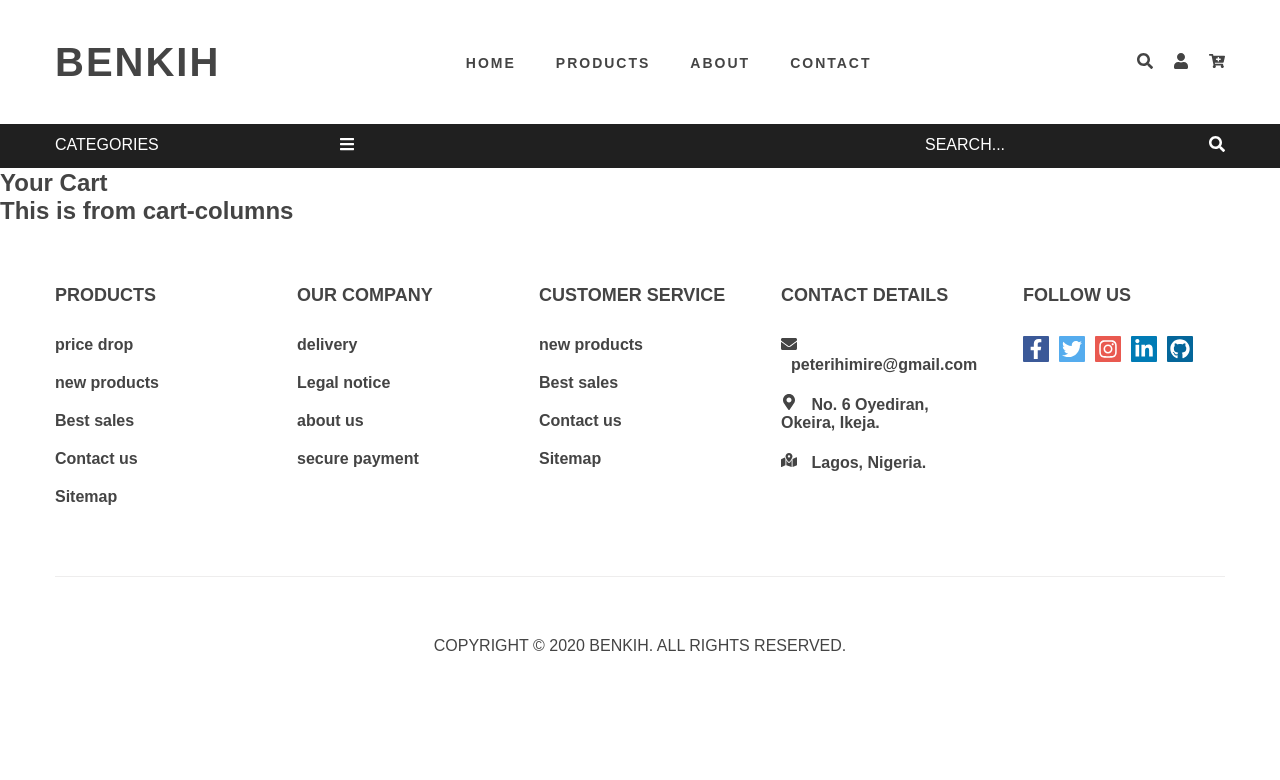
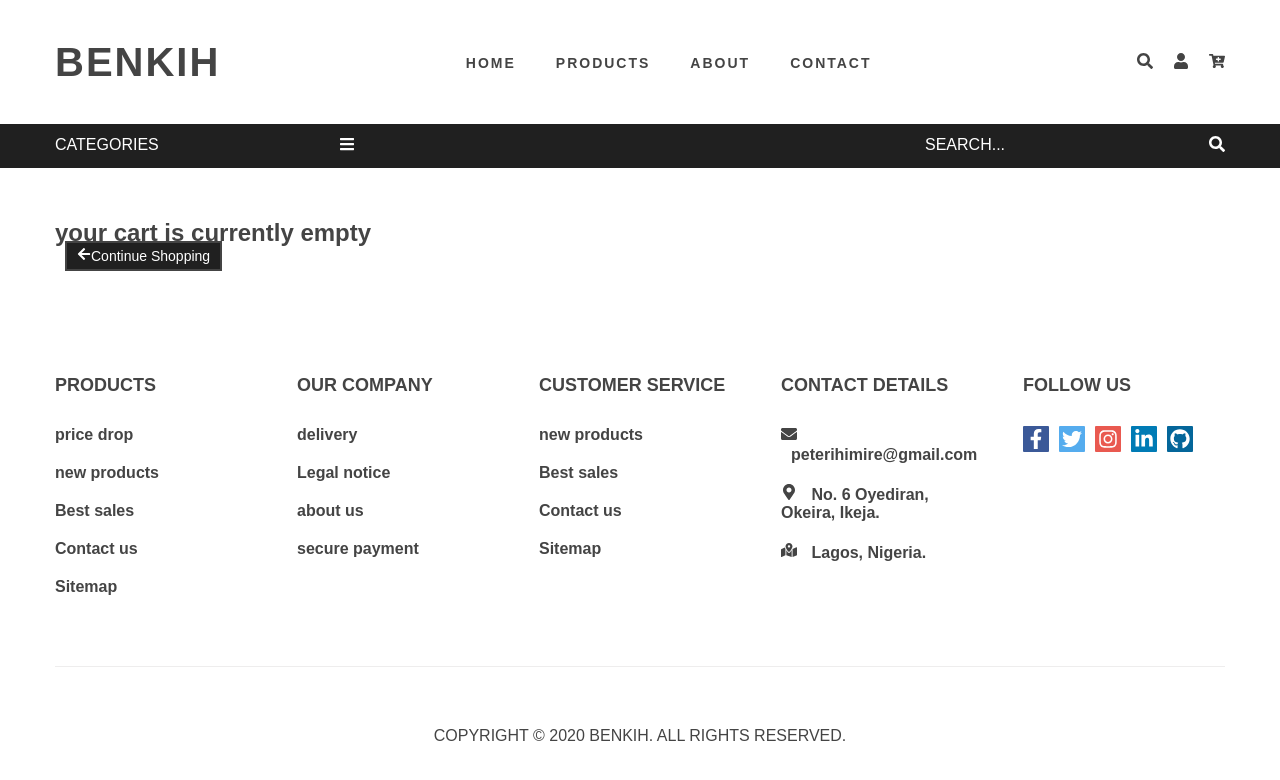
Before and after one commit to peterihimire/benkih-ecommerce-react, a React (Create React App) app: page /cart in a window 1280 px wide. Shown: the top 780 px of the page. Built offline with nearby package versions, Linux system fonts and the light colour scheme.

Commit message:
started working on the empty cart component to be displayed and a lot more customizations going up for the cart component in general

```diff
--- a/src/App.css
+++ b/src/App.css
@@ -678,3 +678,36 @@ body {
   }
 }
 /* end of modal */
+
+/* cart */
+.cart {
+  padding: 5rem 2rem;
+}
+.cart-center {
+  max-width: 1170px;
+  margin: 0 auto;
+}
+.cart-title {
+  display: flex;
+  justify-content: center;
+  padding: 0 0 2rem 0;
+}
+.cart-columns {
+  display: flex;
+  justify-content: space-between;
+  text-align: center;
+  width: 100%;
+  text-transform: uppercase;
+  display: none;
+}
+@media screen and (min-width: 768px) {
+  .cart-columns {
+    display: flex;
+    justify-content: space-between;
+    text-align: center;
+    width: 100%;
+    text-transform: uppercase;
+    font-weight: bold;
+  }
+}
+/* end of cart */
--- a/src/App.js
+++ b/src/App.js
@@ -33,7 +33,7 @@ class App extends Component {
           <Route path="/products" component={Products} />
           <Route path="/about" component={About} />
           <Route path="/contact" component={Contact} />
-          <Route path="/details" component={Details} />
+          <Route path="/details/:slug" component={Details} />
           <Route path="/cart" component={Cart} />
           <Route component={NotFound} />
         </Switch>
--- a/src/components/Banner.js
+++ b/src/components/Banner.js
@@ -16,8 +16,12 @@ function Banner() {
               </p>
             </div>
             <div className="btn-container">
-              <Link className="btn dark">view all</Link>
-              <Link className="btn">buy now</Link>
+              <Link to="/" className="btn dark">
+                view all
+              </Link>
+              <Link to="/" className="btn">
+                buy now
+              </Link>
             </div>
           </div>
           <div className="right-grid">
--- a/src/components/Cart/Cart.js
+++ b/src/components/Cart/Cart.js
@@ -1,11 +1,43 @@
 import React from "react";
 import CartColumns from "../Cart/CartColumns";
+import EmptyCart from "../Cart/EmptyCart";
+import { ProductConsumer } from "../../context";
 
 const Cart = () => {
   return (
-    <section>
-      <h1>Your Cart</h1>
-      <CartColumns />
+    <section className="cart">
+      <div className="cart-center">
+        <ProductConsumer>
+          {value => {
+            console.log(value.cart, value);
+            const { cart } = value;
+            console.log(cart);
+            // if (cart.length > 0) {
+            //   return (
+            //     <>
+            //       <div className="cart-title">
+            //         <h1>Your Cart</h1>
+            //       </div>
+            //       <CartColumns />
+            //     </>
+            //   );
+            // } else {
+            //   return <EmptyCart />;
+            // }
+
+            return cart.length > 0 ? (
+              <>
+                <div className="cart-title">
+                  <h1>Your Cart</h1>
+                </div>
+                <CartColumns />
+              </>
+            ) : (
+              <EmptyCart />
+            );
+          }}
+        </ProductConsumer>
+      </div>
     </section>
   );
 };
--- a/src/components/Cart/CartColumns.js
+++ b/src/components/Cart/CartColumns.js
@@ -2,8 +2,25 @@ import React from "react";
 
 const CartColumns = () => {
   return (
-    <div>
-      <h1>This is from cart-columns</h1>
+    <div className="cart-columns">
+      <div className="cart-columns-text">
+        <p>products</p>
+      </div>
+      <div className="cart-columns-text">
+        <p>name of product</p>
+      </div>
+      <div className="cart-columns-text">
+        <p>price</p>
+      </div>
+      <div className="cart-columns-text">
+        <p>quantity</p>
+      </div>
+      <div className="cart-columns-text">
+        <p>remove</p>
+      </div>
+      <div className="cart-columns-text">
+        <p>total</p>
+      </div>
     </div>
   );
 };
--- /dev/null
+++ b/src/components/Cart/EmptyCart.js
@@ -0,0 +1,23 @@
+import React from "react";
+import { Link } from "react-router-dom";
+import { FaArrowLeft } from "react-icons/fa";
+
+const EmptyCart = () => {
+  return (
+    <div className="empty-cart">
+      <div className="empty-cart-center">
+        <div>
+          <h1>your cart is currently empty</h1>
+        </div>
+        <Link to="/products" className="btn add-incart-btn">
+          <span>
+            <FaArrowLeft />
+          </span>
+          continue shopping
+        </Link>
+      </div>
+    </div>
+  );
+};
+
+export default EmptyCart;
--- a/src/components/Product.js
+++ b/src/components/Product.js
@@ -17,7 +17,7 @@ function Product(props) {
               className="img-container"
               onClick={() => value.detailHandler(slug)}
             >
-              <Link to="/details">
+              <Link to={`/details/${slug}`}>
                 <img src={image} alt="product" />
               </Link>
               <button
--- a/src/context.js
+++ b/src/context.js
@@ -64,6 +64,8 @@ class ProductProvider extends Component {
       }
     );
   };
+
+  // Modal Method Handlers
   openModalHandler = slug => {
     const product = this.getProduct(slug);
     this.setState(() => {
@@ -76,6 +78,8 @@ class ProductProvider extends Component {
       return { modalOpen: false };
     });
   };
+
+  // Cart Method Handlers
   incrementHandler = slug => {
     console.log("this is the increment-handler method");
   };
--- a/src/pages/Details.js
+++ b/src/pages/Details.js
@@ -6,6 +6,17 @@ const Details = () => {
   return (
     <ProductConsumer>
       {value => {
+        console.log(value);
+        if (!value.detailProduct) {
+          return (
+            <div className="error">
+              <h3>no such product could be found...</h3>
+              <Link to="/products" className="btn">
+                back to products
+              </Link>
+            </div>
+          );
+        }
         const {
           slug,
           name,
@@ -16,7 +27,7 @@ const Details = () => {
           image
         } = value.detailProduct;
         console.log(value.detailProduct);
-        console.log(image);
+        // console.log(image);
         return (
           <section className="details">
             <div className="details-center">
```
Also changed, not shown: src/data.js (+4 -4 lines).
